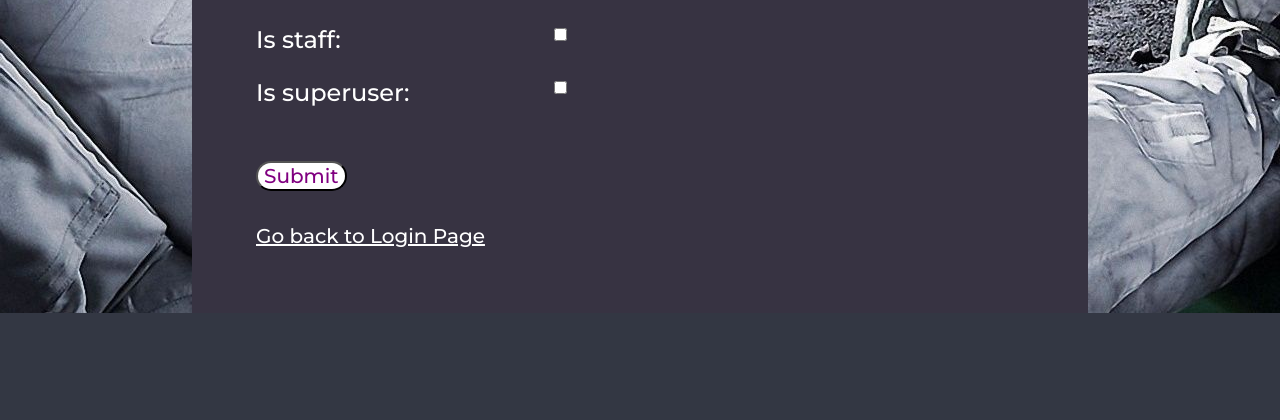
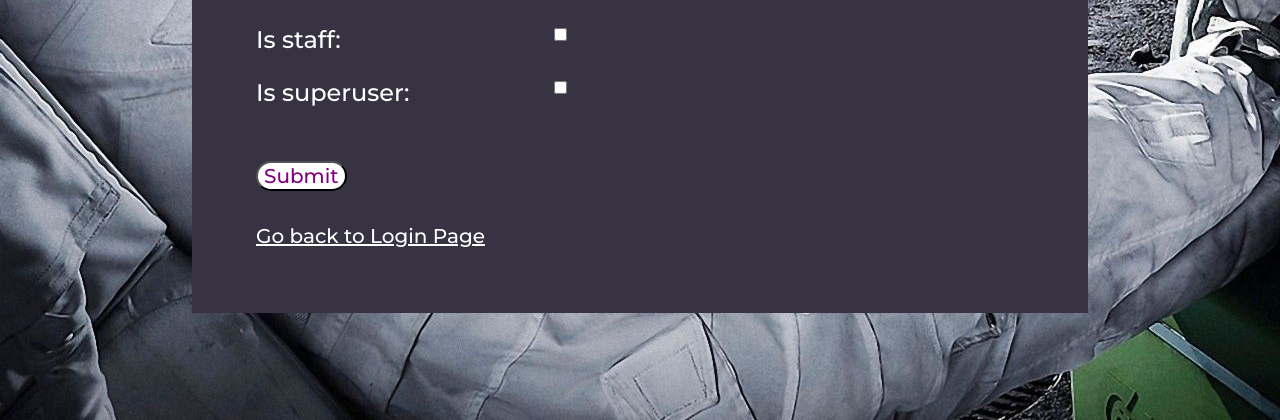
Before and after one commit to A4th/Pr.io, a Django app: page /members/register/ in a window 1280 px wide. Shown: the part 540-960 px from the top of the page. Before the commit the page ends 853 px from the top, so only its background shows below. Run offline with Django 4.2, Linux system fonts and the light colour scheme.

Commit message:
Minor CSS change on register.css

```diff
--- a/prio_test2/members/static/css/register.css
+++ b/prio_test2/members/static/css/register.css
@@ -16,6 +16,10 @@
     width: 60%;
     position: absolute;
     left: 5%;
+}
+
+html {
+    height: 120%;
 }
 
 .control-button {
```
